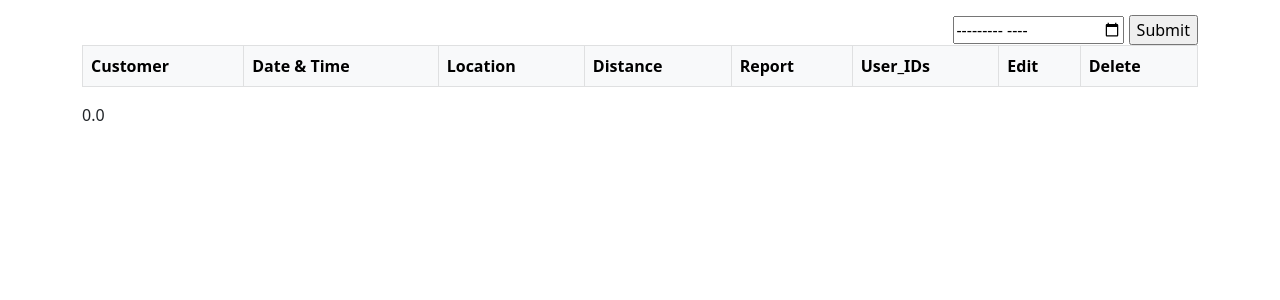
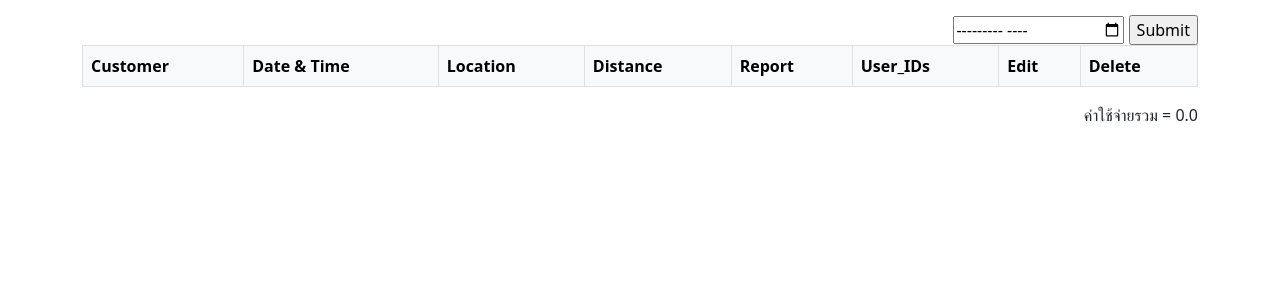
Before and after one commit to perryjirakit/web-project, a Flask app: page /home in a window 1280 px wide. Shown: the part 207-507 px from the top of the page. Run offline with Flask 2, Linux system fonts and the light colour scheme; the visitor is signed in with stand-in values (Sample User, id 1); data comes from the database, SQL or seed files in the repository; data that the repository does not hold is empty.

Commit message:
decoration

```diff
--- a/templates/calendar.html
+++ b/templates/calendar.html
@@ -41,6 +41,6 @@
             {% endfor %}
         </tbody>
     </table>
-    {{total_price|round}}
+    <div class="float-end">ค่าใช้จ่ายรวม = {{total_price|round}}</div>
 </div>
 {% endblock %}
```
